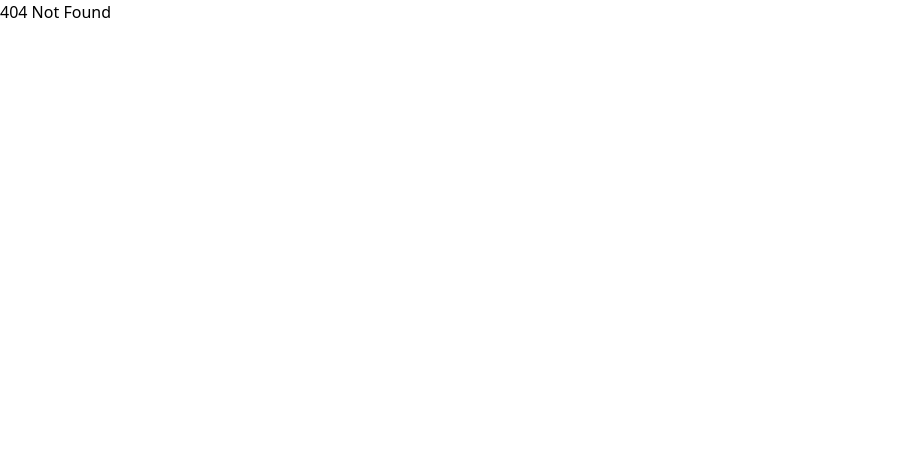
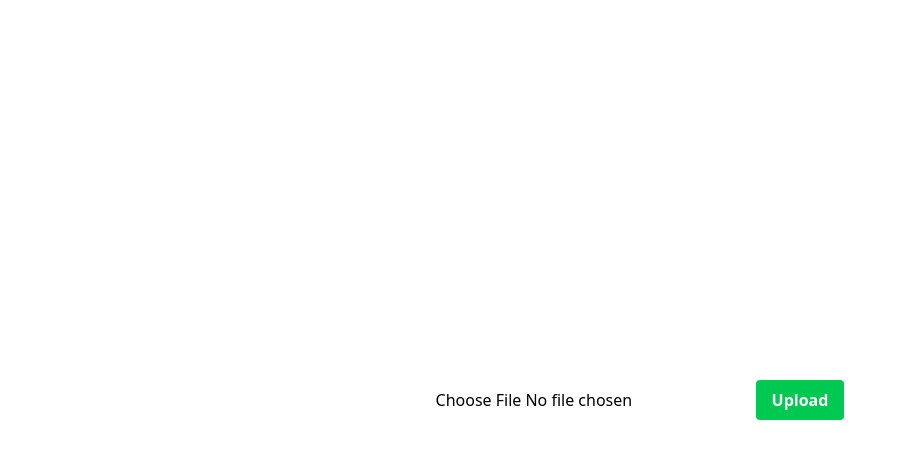
Before and after one commit to ChiththajaGalabodage/cbc-frontend, a React (Vite) app: page /testing in a window 1280 px wide. Before the commit this address had no page. Shown: the top 458 px of the page, without its empty margins (0-907 px from the left). Built offline with nearby package versions, Linux system fonts and the light colour scheme.

Commit message:
implement upload image beginer type 🥲

```diff
--- a/package.json
+++ b/package.json
@@ -10,6 +10,7 @@
     "preview": "vite preview"
   },
   "dependencies": {
+    "@supabase/supabase-js": "^2.49.4",
     "@tailwindcss/vite": "^4.1.4",
     "axios": "^1.9.0",
     "react": "^19.0.0",
--- a/src/App.jsx
+++ b/src/App.jsx
@@ -19,7 +19,7 @@ function App() {
           <Route path="/login" element={<LoginPage />} />
           <Route path="/signup" element={<RegisterPage />} />
           <Route path="/admin/*" element={<AdminPage />} />
-          <Route path="/test/*" element={<TestPage />} />
+          <Route path="/testing/*" element={<TestPage />} />
           <Route path="/*" element={<h1>404 Not Found</h1>} />
         </Routes>
       </div>
--- a/src/pages/testPage.jsx
+++ b/src/pages/testPage.jsx
@@ -1,55 +1,49 @@
+import { createClient } from "@supabase/supabase-js";
 import { useState } from "react";
 
 export default function TestPage() {
-  const [count, setCount] = useState(0);
-  const [status, setStatus] = useState("Passed");
+  const [image, setImage] = useState(null);
+
+  const url = "https://cschwfhbuvxlegdggmsu.supabase.co";
+  const key =
+    "eyJhbGciOiJIUzI1NiIsInR5cCI6IkpXVCJ9.eyJpc3MiOiJzdXBhYmFzZSIsInJlZiI6ImNzY2h3ZmhidXZ4bGVnZGdnbXN1Iiwicm9sZSI6ImFub24iLCJpYXQiOjE3NDY4ODc0MjksImV4cCI6MjA2MjQ2MzQyOX0.tKzAshkDhdz9LODu4iXW9DJCQK3FeY3bZTjLcZY6kmU";
+
+  const supabase = createClient(url, key);
+
+  function fileUpload() {
+    supabase.storage
+      .from("images")
+      .upload(image.name, image, {
+        upsert: false,
+        cacheControl: "3600",
+      })
+      .then(() => {
+        const publicUrl = supabase.storage
+          .from("images")
+          .getPublicUrl(image.name).data.publicUrl;
+        console.log(publicUrl);
+      })
+      .catch((e) => {
+        console.log(e);
+      });
+  }
 
   return (
     <div className="w-full h-screen  flex justify-center items-center">
-      <div className="w-[450px] h-[250px] shadow flex justify-center items-center">
-        <button
-          onClick={() => {
-            setCount(count - 1);
-          }}
-          className="bg-blue-600 text-white font-bold text-center w-[100px] h-[40px] mx-[20px] cusor-pointer"
-        >
-          -
-        </button>
-        <span className="text-[40px] font-bold tex-center w-[100px] h-[40px] mx-[10px] flex justify-center item-center">
-          {count}
-        </span>
-        <button
-          onClick={() => {
-            setCount(count + 1);
-          }}
-          className="bg-blue-600 text-white font-bold text-center w-[100px] h-[40px] text-[20px] cusor-pointer"
-        >
-          +
-        </button>
-      </div>
-      <div className="w-[450px] h-[250px] shadow flex flex-col justify-center item-center">
-        <span className="text-[40px] font-bold text-center w-[100px] h-[40px] mx-[10px] flex justify-center item-center">
-          {status}
-        </span>
-        <div>
-          <button
-            className="bg-blue-600 text-white font-bold text-center w-[100px] h-[40px] text-[20px] cursor-pointer m-[20px]"
-            onClick={() => {
-              setStatus("Passed");
-            }}
-          >
-            Passed
-          </button>
-          <button
-            className="bg-blue-600 text-white font-bold text-center w-[100px] h-[40px] text-[20px] cursor-pointer m-[20px]"
-            onClick={() => {
-              setStatus("Failed");
-            }}
-          >
-            Failed
-          </button>
-        </div>
-      </div>
+      <input
+        type="file"
+        className="file-input file-input-bordered w-full max-w-xs"
+        onChange={(e) => {
+          setImage(e.target.files[0]);
+        }}
+      />
+
+      <button
+        onClick={fileUpload}
+        className="bg-green-500 text-white font-bold py-2 px-4 rounded"
+      >
+        Upload
+      </button>
     </div>
   );
 }
```
Also changed, not shown: 1 other file (tests, documents, lock files or other folders).
